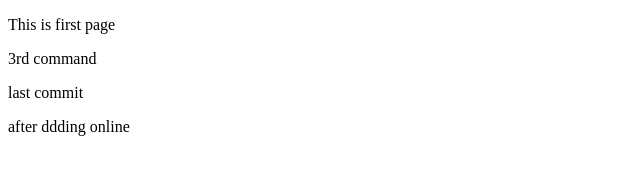
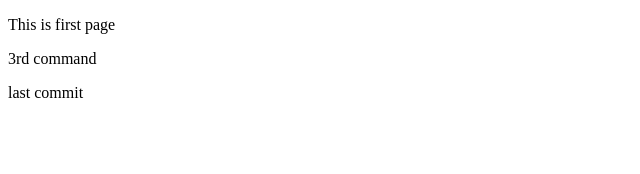
Before and after one commit to code-boy27/testing, a plain HTML site: page index.html in a window 1280 px wide. Shown: the whole page, without its empty margins (0-640 px from the left). Drawn offline with Linux system fonts and the light colour scheme.

Commit message:
after removing online tag

```diff
--- a/index.html
+++ b/index.html
@@ -10,8 +10,6 @@
         <p>3rd command</p>
         <p>last commit</p>
 
-        <p>after ddding online </p>
-
 
 
 </body>
```
